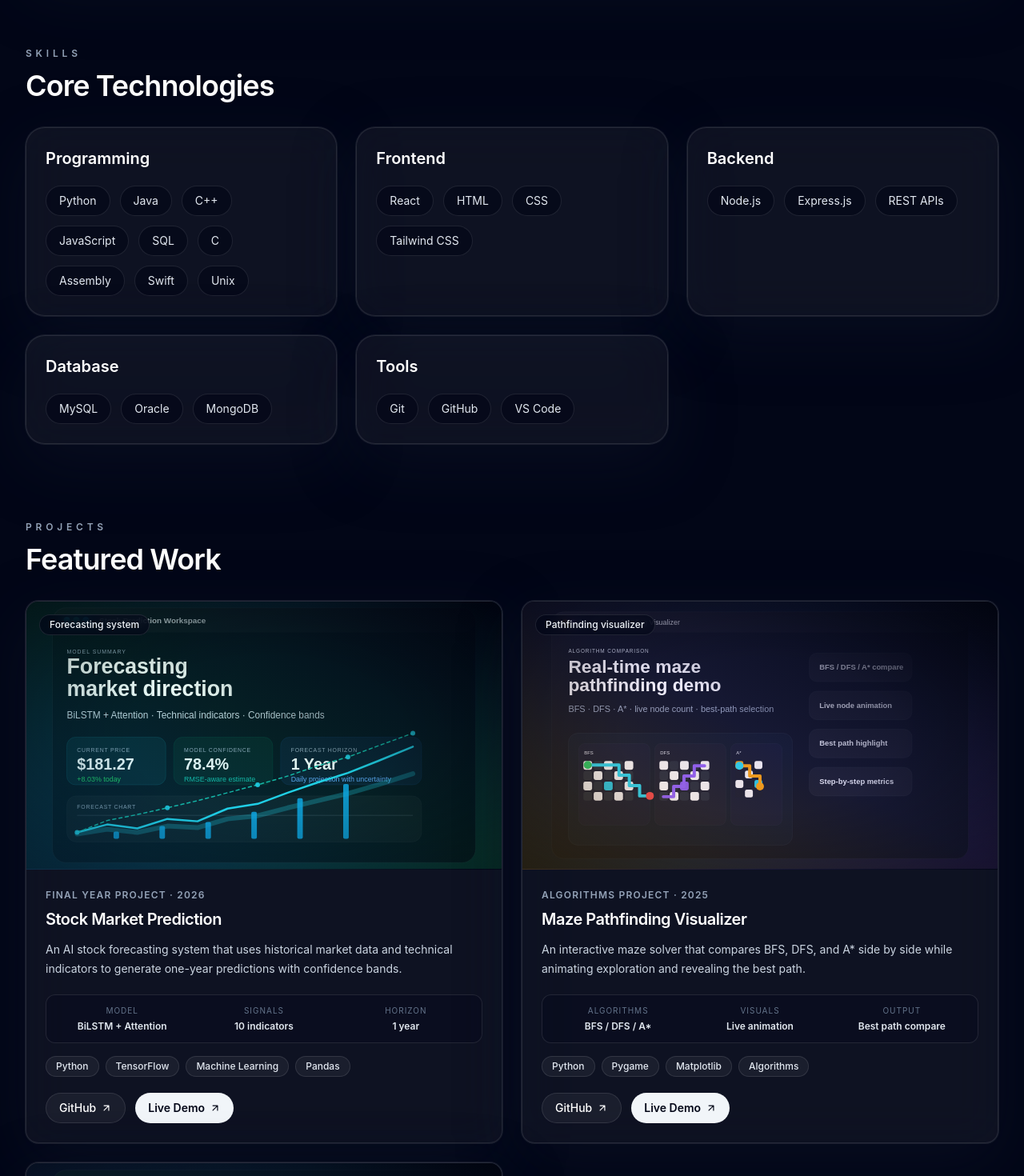
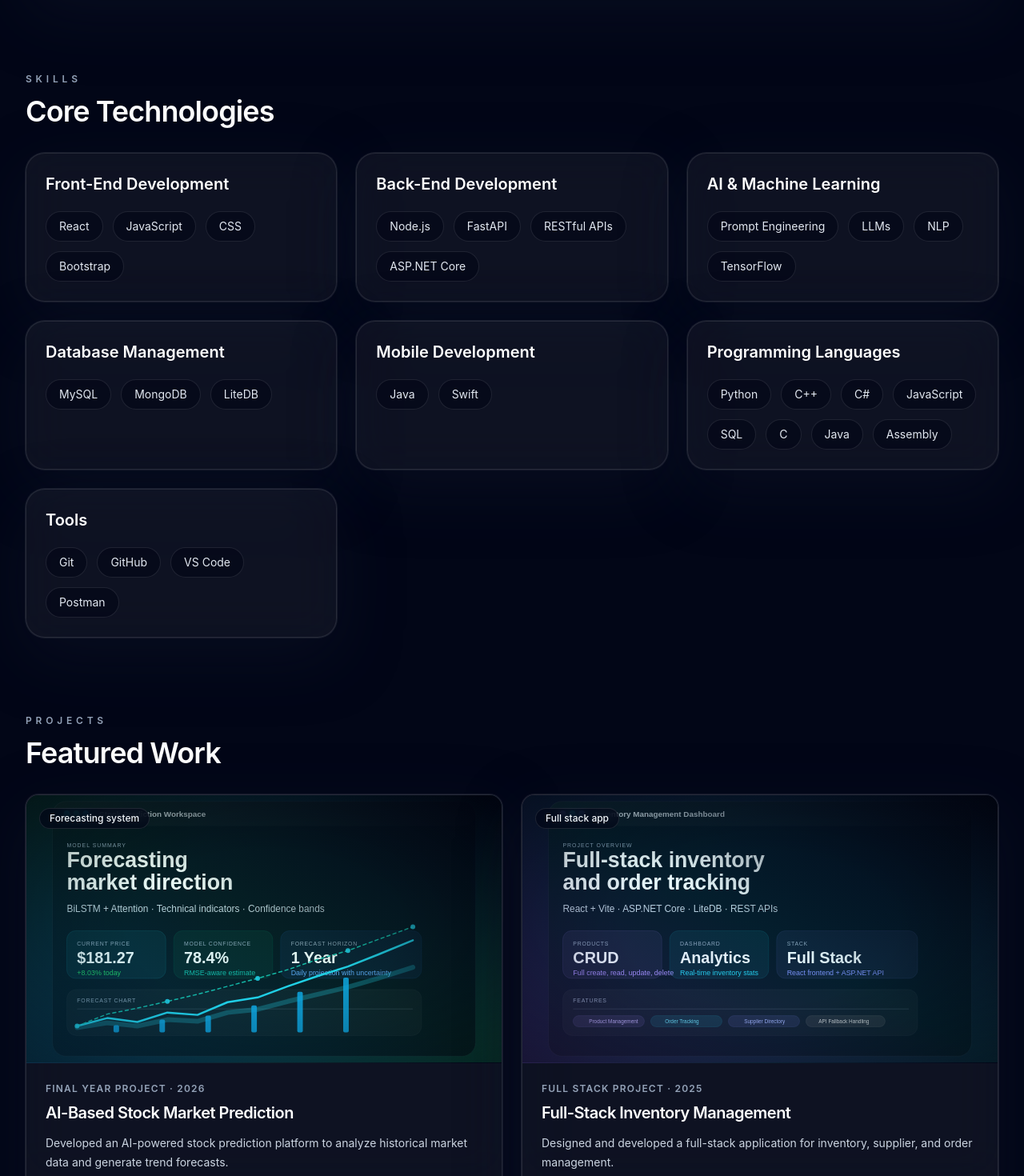
Before and after one commit to charbell2005/Porfolio, a React (Vite) app in the folder frontend/: page / in a window 1280 px wide. Shown: the part 1330-2800 px from the top of the page at 80% size. Built offline with nearby package versions, Linux system fonts and the light colour scheme.

Commit message:
Match portfolio to resume: 4 projects, masters degree, freelance experience, languages, skills update

```diff
--- a/frontend/src/App.jsx
+++ b/frontend/src/App.jsx
@@ -107,8 +107,8 @@ function App() {
           <div className="rounded-3xl border border-white/10 bg-white/5 p-8 shadow-glow backdrop-blur-xl">
             <p className="max-w-4xl text-lg leading-8 text-slate-300">
               I am a Computer Science graduate with a strong foundation in software development, algorithms,
-              databases, and web technologies. I enjoy creating efficient solutions and building scalable
-              applications.
+              databases, and web technologies. Currently pursuing a Master's degree while working as a freelance
+              web developer, building efficient solutions and scalable applications.
             </p>
           </div>
         </motion.section>
@@ -152,7 +152,7 @@ function App() {
           transition={{ duration: 0.55, ease: 'easeOut' }}
           className="mt-24"
         >
-          <SectionHeading eyebrow="Experience" title="Internship Highlights" />
+            <SectionHeading eyebrow="Experience" title="Professional Experience" />
           <div className="grid gap-6 lg:grid-cols-2">
             {portfolioData.experience.map((item) => (
               <TimelineCard key={item.role} item={item} />
@@ -170,18 +170,31 @@ function App() {
             transition={{ duration: 0.55, ease: 'easeOut' }}
           >
             <SectionHeading eyebrow="Education" title="Academic Background" />
+            <div className="space-y-4">
               <div className="rounded-3xl border border-white/10 bg-white/5 p-8 shadow-glow backdrop-blur-xl">
                 <div className="flex items-center gap-5">
                   <img src="/lu-logo.png" alt="Lebanese University logo" className="h-16 w-16 shrink-0 rounded-xl object-contain" />
                   <div>
-                  <p className="text-lg font-semibold text-white">Bachelor of Computer Science</p>
+                    <p className="text-lg font-semibold text-white">Master's in Computer Science</p>
+                    <p className="mt-1 text-sm text-slate-400">Lebanese University · 2026 – Present</p>
+                  </div>
+                </div>
+                <p className="mt-3 text-sm text-cyan-300/80 font-medium">In Progress</p>
+              </div>
+              <div className="rounded-3xl border border-white/10 bg-white/5 p-8 shadow-glow backdrop-blur-xl">
+                <div className="flex items-center gap-5">
+                  <img src="/lu-logo.png" alt="Lebanese University logo" className="h-16 w-16 shrink-0 rounded-xl object-contain" />
+                  <div>
+                    <p className="text-lg font-semibold text-white">Bachelor's in Computer Science</p>
                     <p className="mt-1 text-sm text-slate-400">Lebanese University · 2023–2026</p>
                   </div>
                 </div>
-              <p className="mt-4 text-slate-300">Built a strong foundation in programming, software design, and analytical problem-solving.</p>
+                <p className="mt-3 text-slate-300">Built a strong foundation in programming, software design, and analytical problem-solving.</p>
+              </div>
             </div>
           </motion.section>
 
+          <div className="space-y-6">
             <motion.section
               id="certifications"
               variants={sectionMotion}
@@ -190,13 +203,37 @@ function App() {
               viewport={{ once: true, margin: '-120px' }}
               transition={{ duration: 0.55, ease: 'easeOut' }}
             >
-            <SectionHeading eyebrow="Certifications" title="Additional Credentials" />
+              <SectionHeading eyebrow="Certifications" title="Credentials" />
               <div className="rounded-3xl border border-white/10 bg-white/5 p-8 shadow-glow backdrop-blur-xl">
                 <p className="text-lg font-semibold text-white">DELF B2 French Certificate</p>
                 <p className="mt-1 text-sm text-slate-400">French Embassy of Beirut · 2022</p>
-              <p className="mt-3 text-slate-300">Strong communication and adaptability skills for international and collaborative environments.</p>
               </div>
             </motion.section>
+
+            <motion.section
+              id="languages"
+              variants={sectionMotion}
+              initial="hidden"
+              whileInView="show"
+              viewport={{ once: true, margin: '-120px' }}
+              transition={{ duration: 0.55, ease: 'easeOut' }}
+            >
+              <SectionHeading eyebrow="Languages" title="Fluency" />
+              <div className="rounded-3xl border border-white/10 bg-white/5 p-8 shadow-glow backdrop-blur-xl">
+                <div className="space-y-3">
+                  <div className="flex items-center justify-between">
+                    <p className="text-lg font-semibold text-white">English</p>
+                    <p className="text-sm text-slate-400">Fluent</p>
+                  </div>
+                  <div className="h-px bg-white/10" />
+                  <div className="flex items-center justify-between">
+                    <p className="text-lg font-semibold text-white">French</p>
+                    <p className="text-sm text-slate-400">Fluent</p>
+                  </div>
+                </div>
+              </div>
+            </motion.section>
+          </div>
         </div>
 
         <motion.section
--- a/frontend/src/components/Hero.jsx
+++ b/frontend/src/components/Hero.jsx
@@ -35,10 +35,10 @@ export function Hero() {
           <a href="#projects" className="rounded-full bg-cyan-400 px-6 py-3 text-sm font-semibold text-slate-950 transition hover:bg-cyan-300">
             View Projects
           </a>
-          <a href="/resume-placeholder.txt" download className="rounded-full border border-white/15 bg-white/5 px-6 py-3 text-sm font-semibold text-white backdrop-blur transition hover:bg-white/10">
+          <a href="/Charbel-Barrak-Resume.pdf" download className="rounded-full border border-white/15 bg-white/5 px-6 py-3 text-sm font-semibold text-white backdrop-blur transition hover:bg-white/10">
             Download Resume
           </a>
-          <a href="#contact" className="rounded-full border border-cyan-300/30 px-6 py-3 text-sm font-semibold text-cyan-200 transition hover:bg-cyan-300/10">
+          <a href="mailto:charbel.barrak901@yahoo.com" className="rounded-full border border-cyan-300/30 px-6 py-3 text-sm font-semibold text-cyan-200 transition hover:bg-cyan-300/10">
             Contact Me
           </a>
         </motion.div>
--- a/frontend/src/components/ProjectCard.jsx
+++ b/frontend/src/components/ProjectCard.jsx
@@ -67,6 +67,7 @@ export function ProjectCard({ project, index }) {
 
         {/* CTA buttons */}
         <div className="mt-5 flex gap-3">
+          {project.github && (
             <a
               href={project.github}
               target="_blank"
@@ -78,17 +79,7 @@ export function ProjectCard({ project, index }) {
                 <path strokeLinecap="round" strokeLinejoin="round" d="M7 17L17 7M17 7H7M17 7v10" />
               </svg>
             </a>
-          <a
-            href={project.demo}
-            target="_blank"
-            rel="noreferrer"
-            className="inline-flex items-center gap-1.5 rounded-full bg-slate-100 px-4 py-2 text-sm font-semibold text-slate-950 transition hover:bg-white"
-          >
-            Live Demo
-            <svg className="h-3.5 w-3.5" fill="none" viewBox="0 0 24 24" stroke="currentColor" strokeWidth={2}>
-              <path strokeLinecap="round" strokeLinejoin="round" d="M7 17L17 7M17 7H7M17 7v10" />
-            </svg>
-          </a>
+          )}
         </div>
       </div>
     </motion.article>
--- a/frontend/src/components/StatsBar.jsx
+++ b/frontend/src/components/StatsBar.jsx
@@ -25,9 +25,9 @@ function Counter({ value, label, suffix = '' }) {
 export function StatsBar() {
   const stats = [
     { value: 2, suffix: '+', label: 'Years Experience' },
-    { value: 5, suffix: '+', label: 'Projects Built' },
+    { value: 5, suffix: '+', label: 'Projects' },
     { value: 10, suffix: '+', label: 'Technologies' },
-    { value: 1, suffix: '', label: 'Internship' },
+
   ]
 
   return (
--- a/frontend/src/data/portfolio.js
+++ b/frontend/src/data/portfolio.js
@@ -12,17 +12,19 @@ export const portfolioData = {
     { label: 'Email', href: 'mailto:charbel.barrak901@yahoo.com', accent: 'from-emerald-600 to-teal-500' },
   ],
   skills: [
-    { category: 'Programming', items: ['Python', 'Java', 'C++', 'JavaScript', 'SQL', 'C', 'Assembly', 'Swift', 'Unix'] },
-    { category: 'Frontend', items: ['React', 'HTML', 'CSS', 'Tailwind CSS'] },
-    { category: 'Backend', items: ['Node.js', 'Express.js', 'REST APIs'] },
-    { category: 'Database', items: ['MySQL', 'Oracle', 'MongoDB'] },
-    { category: 'Tools', items: ['Git', 'GitHub', 'VS Code'] },
+    { category: 'Front-End Development', items: ['React', 'JavaScript', 'CSS', 'Bootstrap'] },
+    { category: 'Back-End Development', items: ['Node.js', 'FastAPI', 'RESTful APIs', 'ASP.NET Core'] },
+    { category: 'AI & Machine Learning', items: ['Prompt Engineering', 'LLMs', 'NLP', 'TensorFlow'] },
+    { category: 'Database Management', items: ['MySQL', 'MongoDB', 'LiteDB'] },
+    { category: 'Mobile Development', items: ['Java', 'Swift'] },
+    { category: 'Programming Languages', items: ['Python', 'C++', 'C#', 'JavaScript', 'SQL', 'C', 'Java', 'Assembly'] },
+    { category: 'Tools', items: ['Git', 'GitHub', 'VS Code', 'Postman'] },
   ],
   projects: [
     {
-      title: 'Stock Market Prediction',
+      title: 'AI-Based Stock Market Prediction',
       period: 'Final Year Project · 2026',
-      description: 'An AI stock forecasting system that uses historical market data and technical indicators to generate one-year predictions with confidence bands.',
+      description: 'Developed an AI-powered stock prediction platform to analyze historical market data and generate trend forecasts.',
       challenge: 'Turn raw market history into a reliable forecasting workflow that stays readable and fast for users.',
       approach: 'Built a BiLSTM + attention model around close price, RSI, MACD, Bollinger Bands, moving averages, ROC, and OBV.',
       outcome: 'Returns live prediction cards, uncertainty estimates, and a chart-based view designed for practical decision support.',
@@ -39,12 +41,31 @@ export const portfolioData = {
       tone: 'from-sky-500/20 via-emerald-500/10 to-slate-950',
     },
     {
-      title: 'Maze Pathfinding Visualizer',
+      title: 'Full-Stack Inventory Management',
+      period: 'Full Stack Project · 2025',
+      description: 'Designed and developed a full-stack application for inventory, supplier, and order management.',
+      challenge: 'Build a reliable CRUD workflow with a clean frontend and a lightweight backend for fast data management.',
+      approach: 'Created scalable REST APIs using ASP.NET Core and integrated them with a React-based frontend.',
+      outcome: 'Implemented CRUD operations, analytics dashboards, and database management using LiteDB with API fallback strategies.',
+      metrics: [
+        { label: 'Frontend', value: 'React + Vite' },
+        { label: 'Backend', value: 'ASP.NET Core' },
+        { label: 'Database', value: 'LiteDB' },
+      ],
+      technologies: ['React', 'Vite', 'ASP.NET Core', 'C#', 'LiteDB', 'REST APIs'],
+      image: '/projects/inventory.svg',
+      github: 'https://github.com/charbell2005/SmartStockPro',
+      demo: 'https://example.com/',
+      badge: 'Full stack app',
+      tone: 'from-violet-500/20 via-cyan-500/10 to-slate-950',
+    },
+    {
+      title: 'Pathfinding Algorithm Visualizer',
       period: 'Algorithms Project · 2025',
-      description: 'An interactive maze solver that compares BFS, DFS, and A* side by side while animating exploration and revealing the best path.',
+      description: 'Developed an interactive maze pathfinding visualizer comparing BFS, DFS, and A* algorithms side by side.',
       challenge: 'Make classic search algorithms easy to understand through a visual, step-by-step comparison.',
-      approach: 'Rendered maze grids in Pygame and tracked live node counts, queue/stack state, and explored paths in real time.',
-      outcome: 'Shows the fastest route found by the algorithms and highlights how each strategy explores the same maze differently.',
+      approach: 'Implemented real-time animated exploration with live node tracking and queue/stack state visualization.',
+      outcome: 'Built using Python and Pygame with automated best-path selection and comparison output.',
       metrics: [
         { label: 'Algorithms', value: 'BFS / DFS / A*' },
         { label: 'Visuals', value: 'Live animation' },
@@ -58,33 +79,32 @@ export const portfolioData = {
       tone: 'from-amber-500/20 via-violet-500/10 to-slate-950',
     },
     {
-      title: 'Inventory Management System',
-      period: 'Full Stack Project · 2025',
-      description: 'A full-stack inventory and order management system for tracking products, suppliers, and order status with a dashboard analytics view.',
-      challenge: 'Build a reliable CRUD workflow with a clean frontend and a lightweight backend for fast data management.',
-      approach: 'Connected a React/Vite frontend to an ASP.NET Core Web API with LiteDB for efficient storage and retrieval.',
-      outcome: 'Delivers dashboard analytics, full CRUD operations, and API fallback handling for a smooth user experience.',
+      title: '3D Graphics Application',
+      period: 'Computer Graphics · 2025',
+      description: 'Built a real-time 3D scene using C++ and OpenGL with object transformations, rendering pipelines, and lighting.',
+      challenge: 'Apply core computer graphics principles including projection, shading, and rasterization in a real-time environment.',
+      approach: 'Implemented rendering pipelines with OpenGL, handling object transformations and lighting models in C++.',
+      outcome: 'Delivered a real-time 3D graphics application demonstrating core computer graphics concepts.',
       metrics: [
-        { label: 'Frontend', value: 'React + Vite' },
-        { label: 'Backend', value: 'ASP.NET Core' },
-        { label: 'Database', value: 'LiteDB' },
+        { label: 'Language', value: 'C++' },
+        { label: 'Graphics', value: 'OpenGL' },
+        { label: 'Features', value: '3D rendering' },
       ],
-      technologies: ['React', 'Vite', 'ASP.NET Core', 'C#', 'LiteDB', 'REST APIs'],
-      image: '/projects/inventory.svg',
-      github: 'https://github.com/charbell2005/SmartStockPro',
-      demo: 'https://example.com/',
-      badge: 'Full stack app',
-      tone: 'from-violet-500/20 via-cyan-500/10 to-slate-950',
+      technologies: ['C++', 'OpenGL'],
+      image: '/projects/graphics.svg',
+      github: '',
+      badge: '3D graphics',
+      tone: 'from-rose-500/20 via-orange-500/10 to-slate-950',
     },
   ],
   experience: [
     {
-      role: 'Full Stack Development Intern',
-      period: 'Jul 2026 – Aug 2026',
-      company: 'Codveda',
+      role: 'Freelance Web Developer',
+      period: 'Jun 2025 – Present',
+      company: 'Self-Employed',
       location: 'Remote',
-      description: 'Developed full stack features across frontend and backend, building reliable APIs and user-facing interfaces.',
-      details: ['Built and maintained RESTful API endpoints', 'Implemented responsive frontend components', 'Collaborated with team on debugging and feature delivery'],
+      description: 'Developed responsive websites and full-stack web applications for clients based on business requirements.',
+      details: ['Designed and implemented frontend interfaces using modern web technologies', 'Integrated APIs, databases, and backend services to deliver functional web solutions', 'Collaborated with clients to gather requirements, provide updates, and deliver projects on time'],
     },
   ],
 }
```
Also changed, not shown: frontend/public/projects/graphics.svg (added), 1 other file (tests, documents, lock files or other folders). Lines whose indentation alone changed are shown as unchanged.
